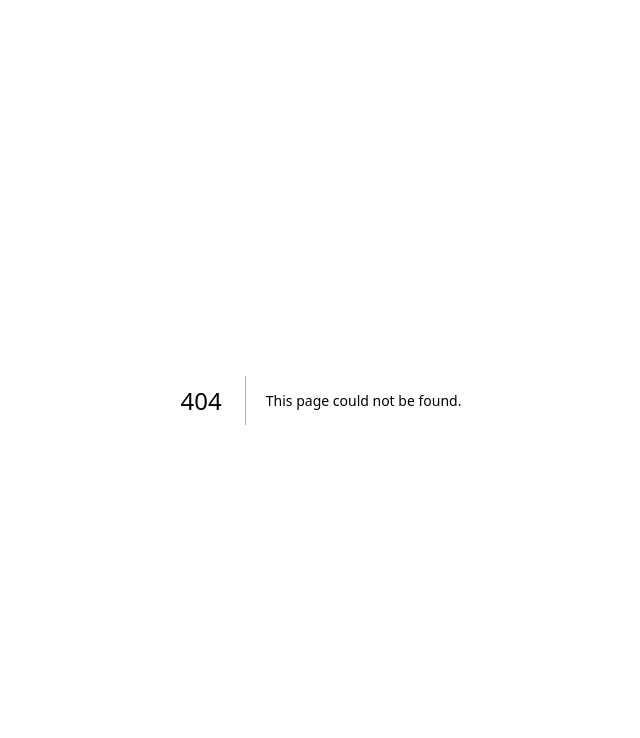
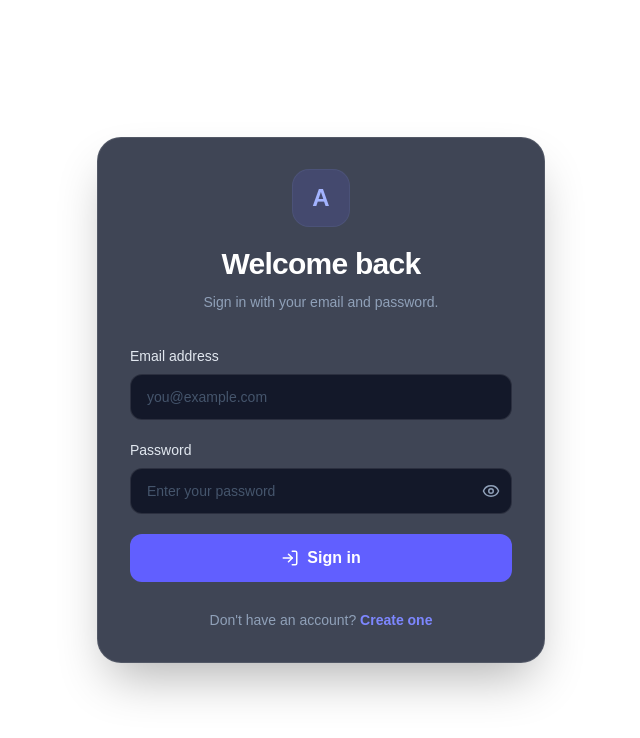
Before and after one commit to sifatshams/oauth-lab, a Next.js app in the folder client/: page /login in a window 1280 px wide. Before the commit this address had no page. Shown: the top 738 px of the page, without its empty margins (319-959 px from the left). Built offline with nearby package versions, Linux system fonts and the light colour scheme; no server answers.

Commit message:
feat: added login page and import login form

```diff
--- /dev/null
+++ b/client/src/app/login/page.tsx
@@ -0,0 +1,9 @@
+import LoginForm from '@/components/auth/LoginForm';
+
+export default function LoginPage() {
+  return (
+    <main className="auth-background flex min-h-screen items-center justify-center px-4 py-12">
+      <LoginForm />
+    </main>
+  );
+}
```
